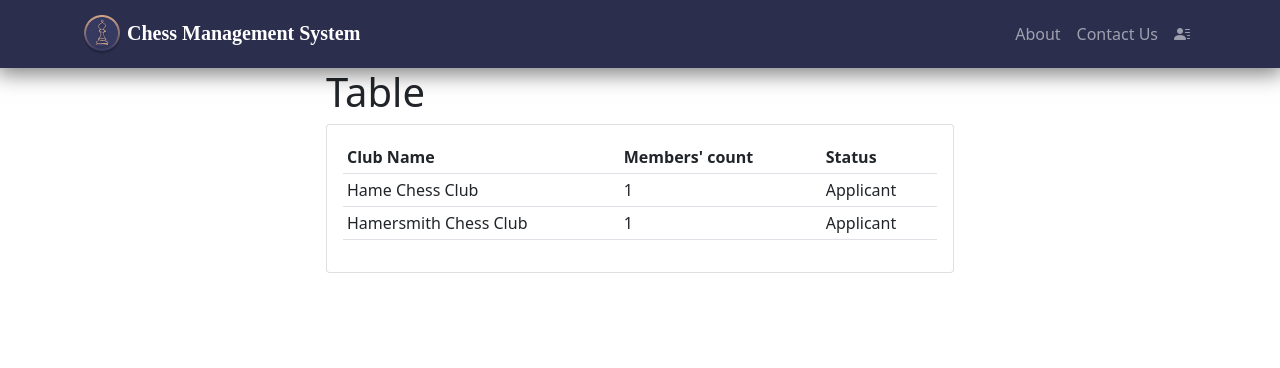
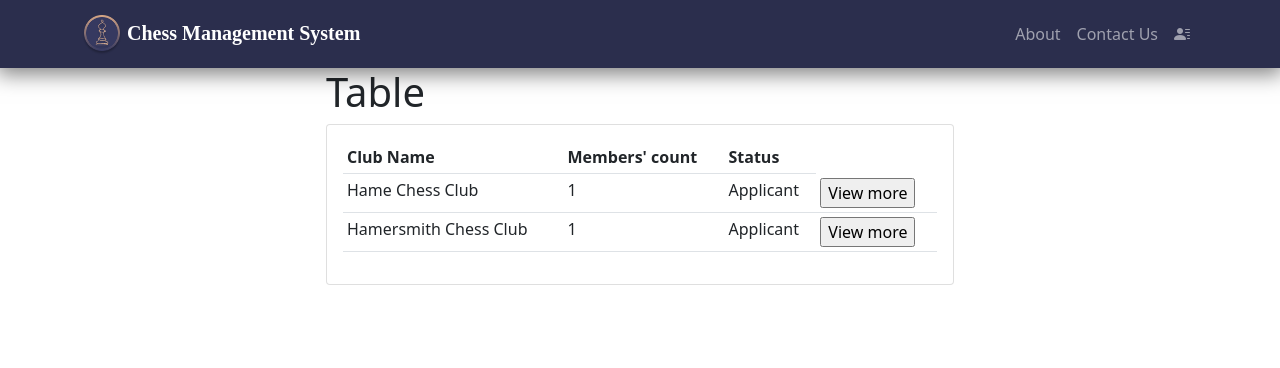
Before and after one commit to darianado/Chess-Management, a Django app: page /table/ in a window 1280 px wide. Shown: the top 368 px of the page. Run offline with Django 3.2, Linux system fonts and the light colour scheme; a user stored in the database is signed in; data comes from the database, SQL or seed files in the repository; parts of the project's set-up code (start-up, migrations or seed data) failed here and were passed over; some libraries are stand-ins or nearby versions.

Commit message:
Add view more button to the table row in user club table

```diff
--- a/clubs/templates/table.html
+++ b/clubs/templates/table.html
@@ -18,6 +18,11 @@
               <td>{{data.0}} </td>
               <td>{{data.1}} </td>
               <td>{{data.2}} </td>
+              <td>
+                <form action= "{% url 'show_club' data.3 %}">
+                  <input type='submit' value= 'View more'/>
+                </form>
+              </td>
             </tr>
           {%endfor%}
     </div>
--- a/clubs/views.py
+++ b/clubs/views.py
@@ -266,7 +266,7 @@ def table(request):
     filtered_clubs = [member.club for member in Members.objects.filter(Q(user=request.user) )]
     list_data = []
     for club in filtered_clubs:
-        data_row = (club.club_name, Members.objects.filter(id = club.id).count(), Members.get_member_role_name(Members.get_member_role(user, club)))
+        data_row = (club.club_name, Members.objects.filter(id = club.id).count(), Members.get_member_role_name(Members.get_member_role(user, club)), club.id)
         list_data.append(data_row)
     return render(
             request,
```
